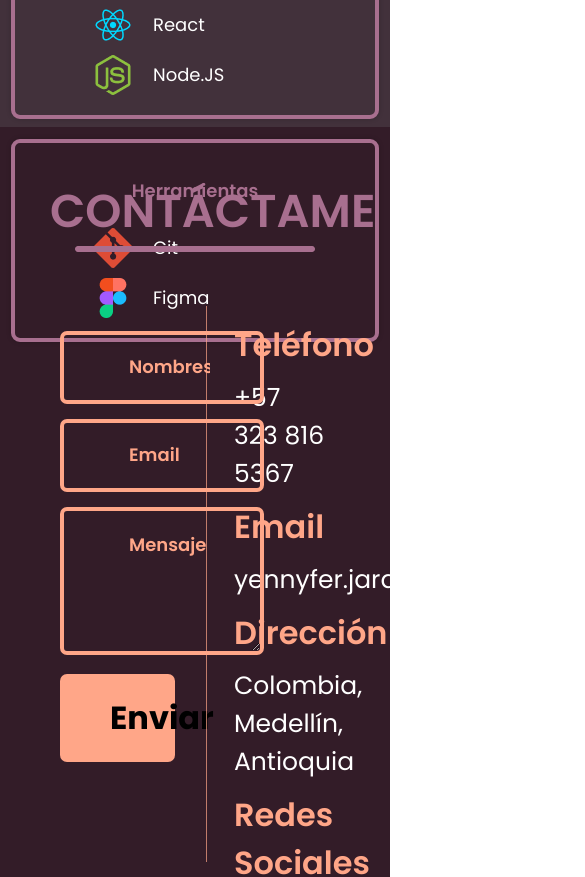
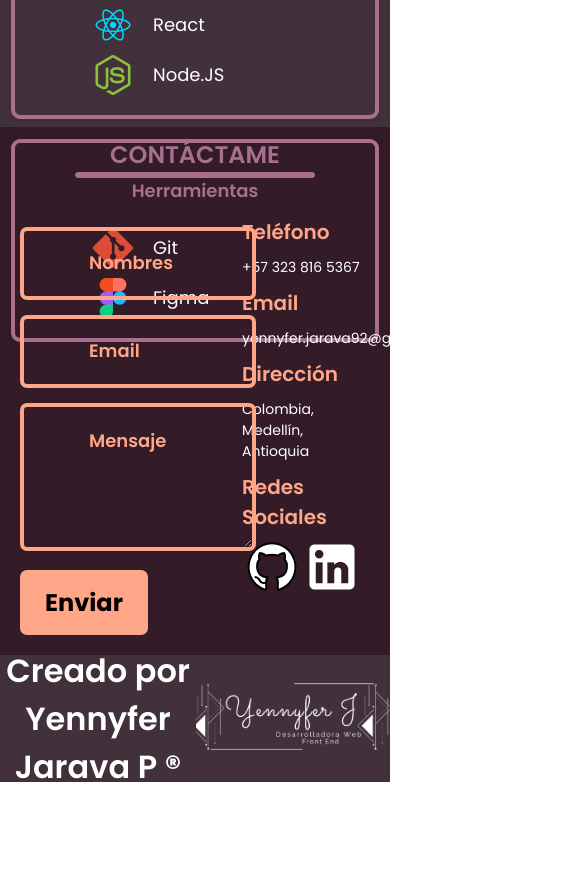
Before and after one commit to Yennyferjp/MyPortfolio, a React (Vite) app: page / in a window 390 px wide. Shown: the part 6160-7037 px from the top of the page, 585 px wide, since content can reach past the window. After the commit the page ends 6951 px from the top, so only its background shows below. Built offline with nearby package versions, Linux system fonts and the light colour scheme.

Commit message:
Adición de código para Responsive en Tablet

```diff
--- a/src/Components/ContactMe/ContactMe.module.css
+++ b/src/Components/ContactMe/ContactMe.module.css
@@ -20,7 +20,7 @@ body {
 }
 
 .inlineImage {
-    padding: 0 0 50px 0;
+    padding: 0 0 20px 0;
 }
 
 .contactMeForm {
@@ -74,16 +74,18 @@ body {
     border-radius: 7px;
     background: #FFA688;
     border: none;
-    padding: 20px 50px;
+    padding: 15px 30px;
     margin-top: 15px;
     cursor: pointer;
     color: #000;
     font-family: Poppins;
-    font-size: 32px;
-    font-style: normal;
+    font-size: 24px;
     font-weight: 800;
     line-height: normal;
-    width: 120%;
+    width: 100%;
+    display: flex;
+    justify-content: center;
+    align-items: center;
 }
 
 .redesSociales {
@@ -93,7 +95,6 @@ body {
 
 .inputContainer {
     position: relative;
-
 }
 
 .inputStyle {
@@ -107,7 +108,6 @@ body {
     opacity: 1;
     background: transparent;
     color: #FFF;
-
 }
 
 .inputStyle::placeholder {
@@ -121,3 +121,25 @@ body {
     margin-top: 20px;
 
 }
+
+@media (max-width: 768px) {
+    .contactMe {
+      padding: 10px;
+    }
+
+    .title {
+      font-size: 24px;
+    }
+
+    .contactDescription {
+      font-size: 14px;
+    }
+    .contactTittle{
+        font-size: 20px;
+    }
+
+    .inlineImage2{
+        display: none;
+    }
+
+  }
```
